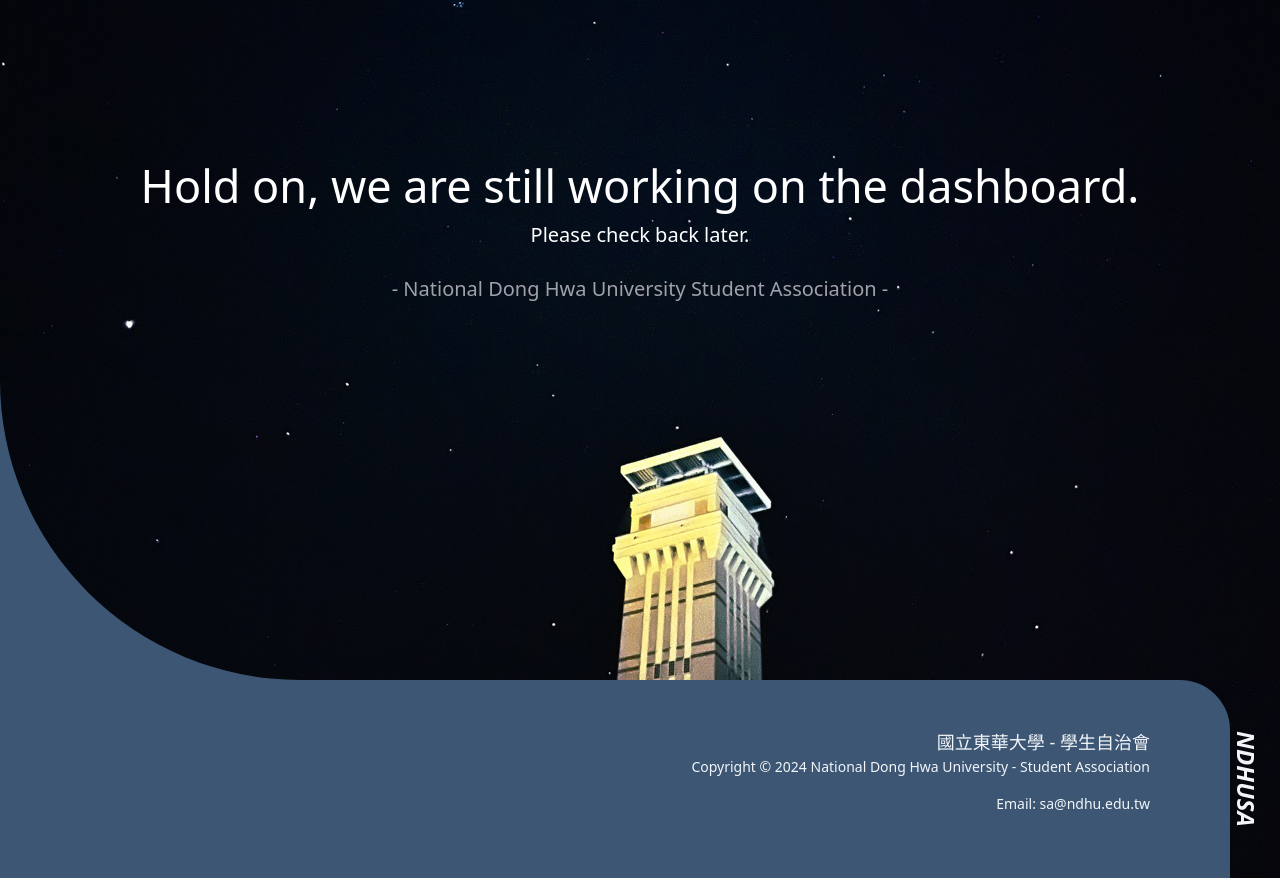
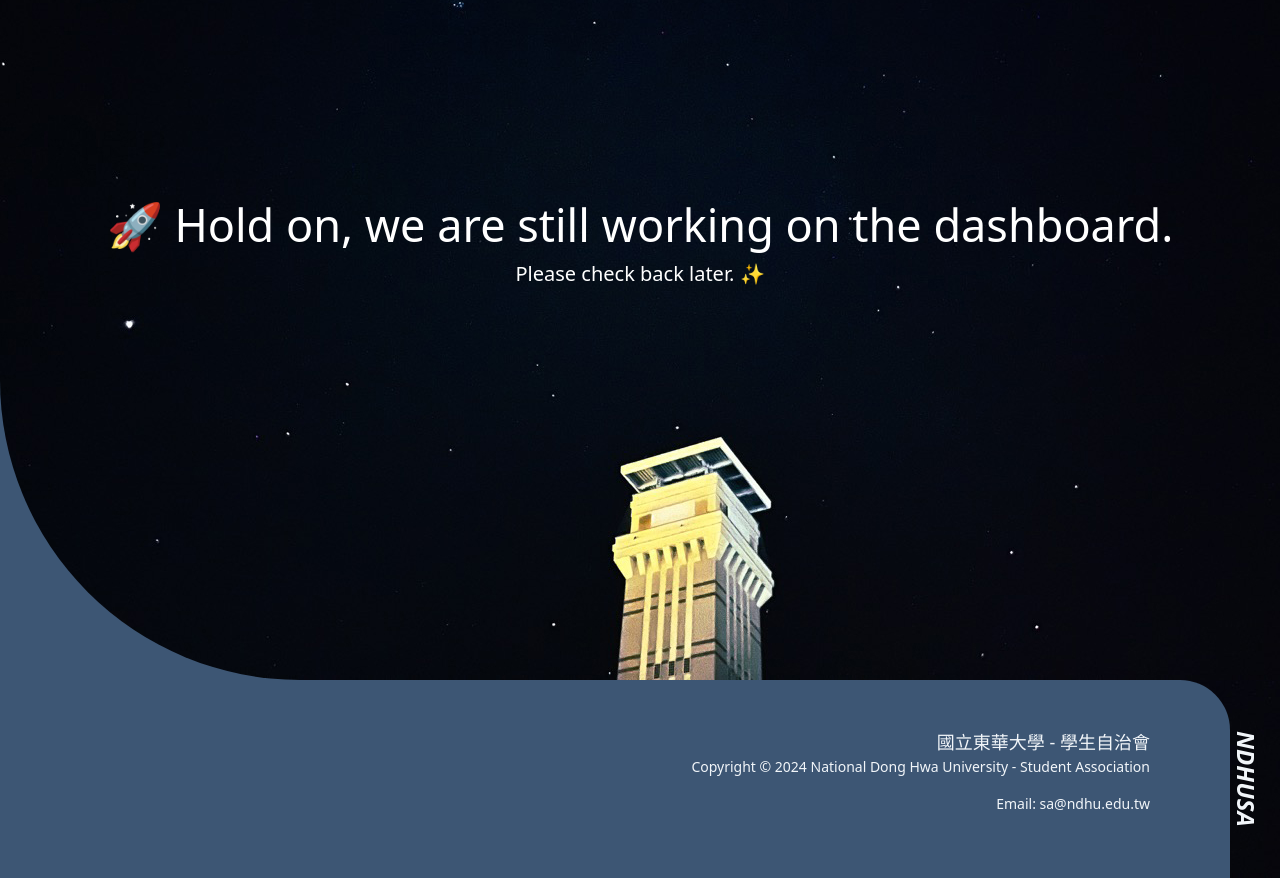
Before and after one commit to yc97463/ndhusa-traffic, a Next.js app: page / in a window 1280 px wide. Built offline with nearby package versions, Linux system fonts and the light colour scheme.

Commit message:
feat: add emoji

```diff
--- a/pages/index.tsx
+++ b/pages/index.tsx
@@ -16,12 +16,9 @@
                         <div className="container h-[calc(60vh)] mx-auto flex items-center">
                             <div className="text-center w-full">
                                 <h1 className="text-white text-[22px] sm:text-[25px] md:text-[35px] lg:text-[45px]">
-                                    Hold on, we are still working on the dashboard.
+                                    🚀 Hold on, we are still working on the dashboard.
                                 </h1>
-                                <p className="text-white md:text-[20px]">Please check back later.</p>
-                                <p className="md:text-[20px] my-6 text-zinc-400">
-                                    - National Dong Hwa University Student Association -
-                                </p>
+                                <p className="text-white md:text-[20px]">Please check back later. ✨</p>
                             </div>
                         </div>
                     </div>
```
